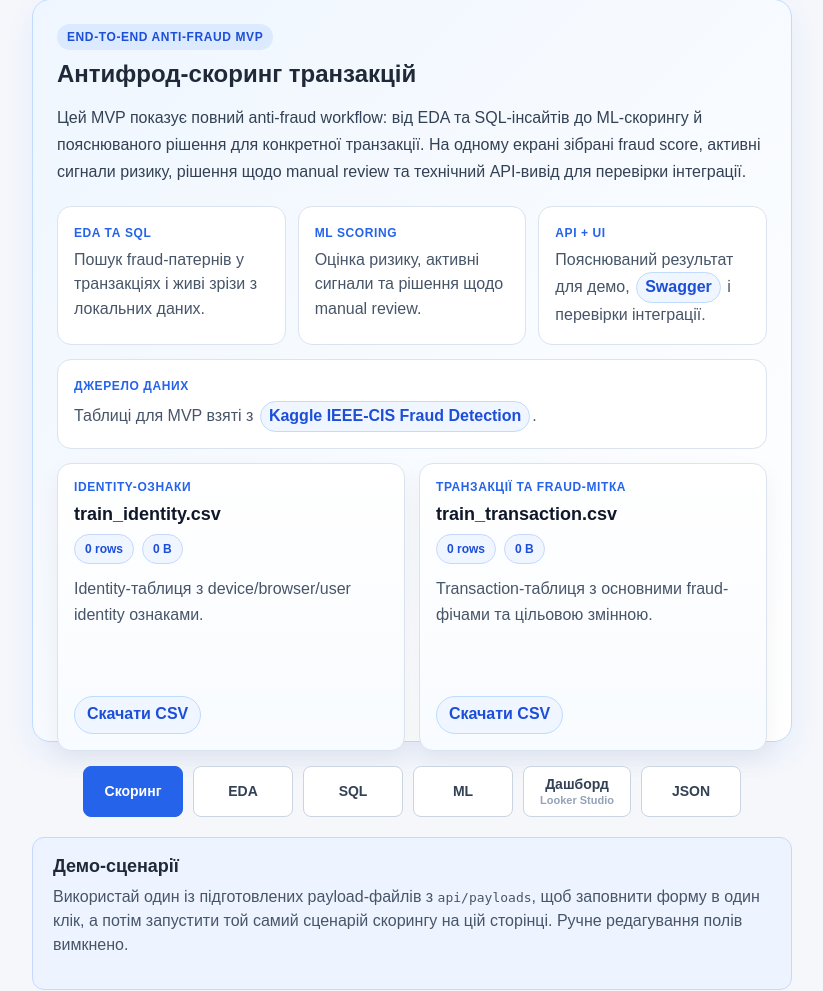
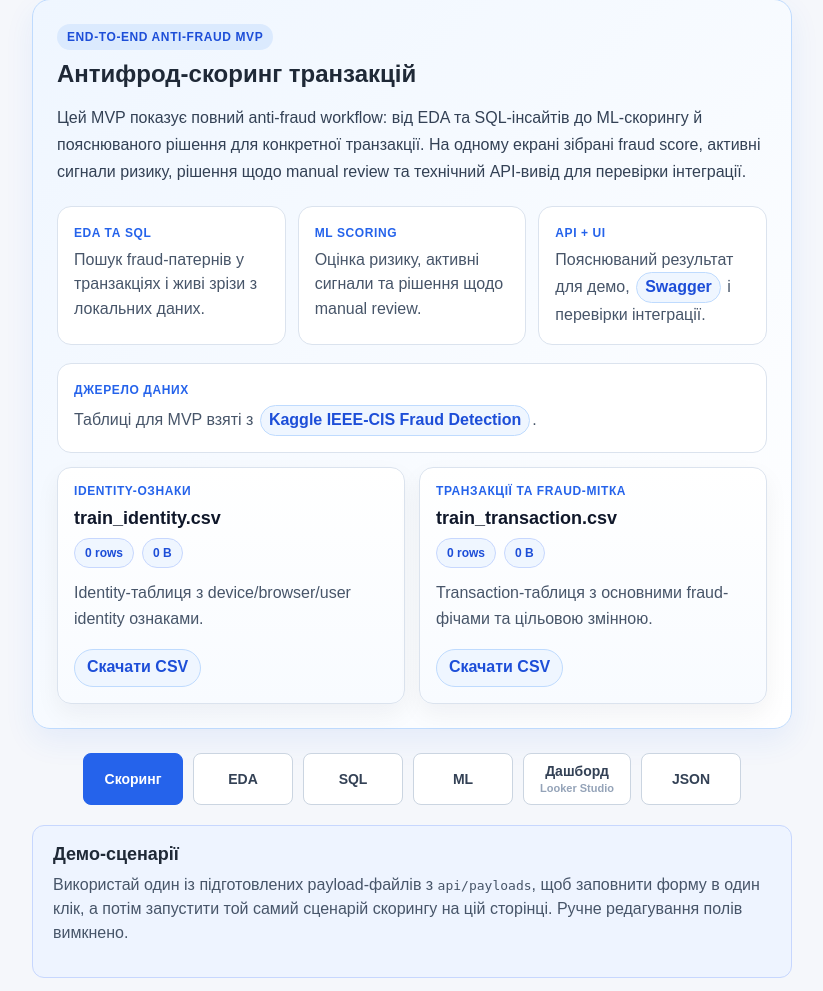
Before and after one commit to drhtka/anti_fraud_analytics_platform, a FastAPI app: page / in a window 1280 px wide. Shown: the part 33-1024 px from the top of the page, without its empty margins (228-1051 px from the left). Run offline with FastAPI, Linux system fonts and the light colour scheme.

Commit message:
Fix dataset card grid width and spacing

```diff
--- a/static/css/index.css
+++ b/static/css/index.css
@@ -114,6 +114,7 @@ h1 {
 .hero-data-sources {
     display: grid;
     gap: 14px;
+    margin-top: 18px;
 }
 
 .hero-data-source-card {
@@ -135,11 +136,12 @@ h1 {
 
 .hero-data-file-grid {
     display: grid;
-    grid-template-columns: repeat(2, minmax(0, 1fr));
+    grid-template-columns: minmax(0, 1fr) minmax(0, 1fr);
     gap: 14px;
     margin: 0;
     padding: 0;
-    list-style: none;
+    width: 100%;
+    align-items: stretch;
 }
 
 .hero-data-file-item {
@@ -150,6 +152,8 @@ h1 {
     gap: 18px;
     height: 100%;
     min-height: 220px;
+    width: 100%;
+    box-sizing: border-box;
     background: linear-gradient(180deg, #ffffff 0%, #f8fbff 100%);
     box-shadow: 0 10px 24px rgba(15, 23, 42, 0.05);
 }
--- a/templates/index.html
+++ b/templates/index.html
@@ -63,10 +63,10 @@
                             >.
                         </p>
                     </div>
-                    <ul class="hero-points hero-data-file-grid">
+                    <div class="hero-data-file-grid">
                         {% for dataset_name, dataset in
                         downloadable_datasets.items() %}
-                        <li class="hero-point hero-data-file-item">
+                        <article class="hero-point hero-data-file-item">
                             <div class="hero-data-file-content">
                                 <span class="hero-data-file-kicker"
                                     >{{ dataset.title }}</span
@@ -86,9 +86,9 @@
                                 download="{{ dataset.label }}"
                                 >Скачати CSV</a
                             >
-                        </li>
+                        </article>
                         {% endfor %}
-                    </ul>
+                    </div>
                 </section>
             </section>
             <nav class="screen-nav" aria-label="Основні розділи">
```
